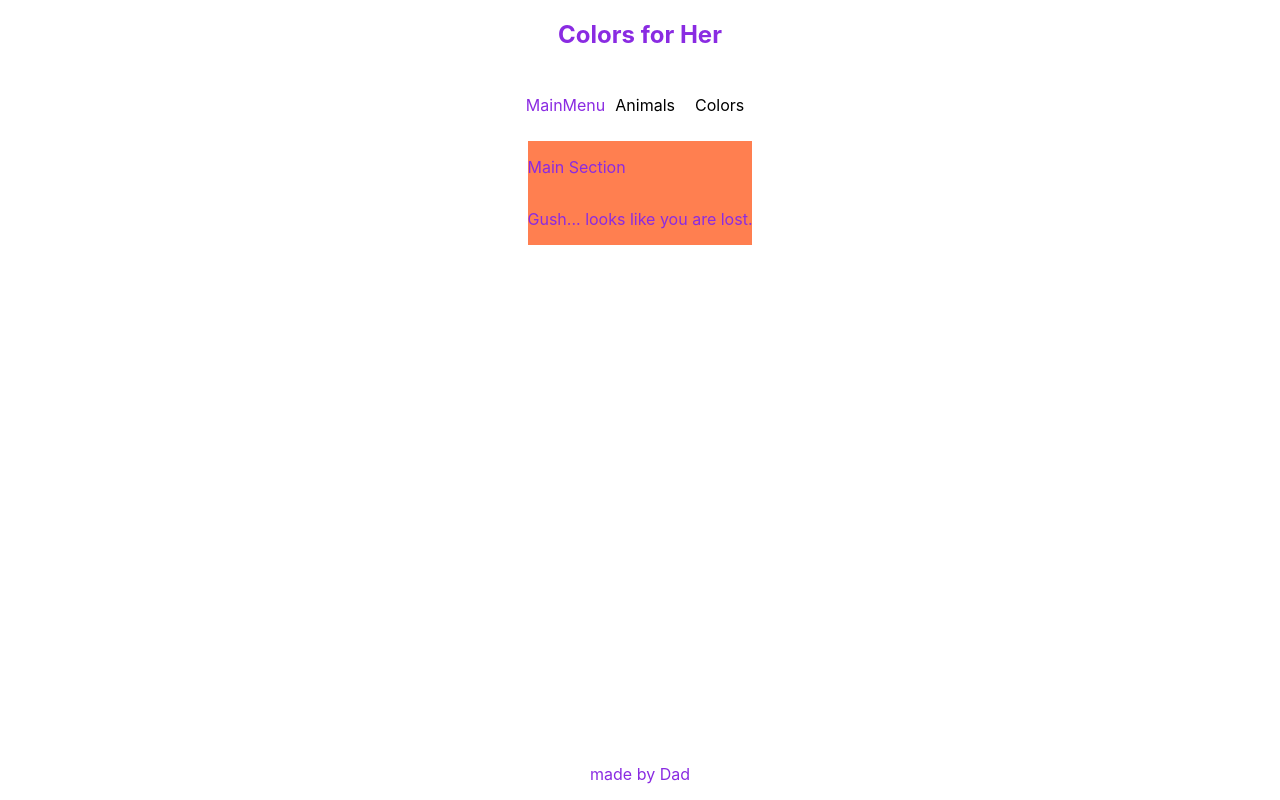
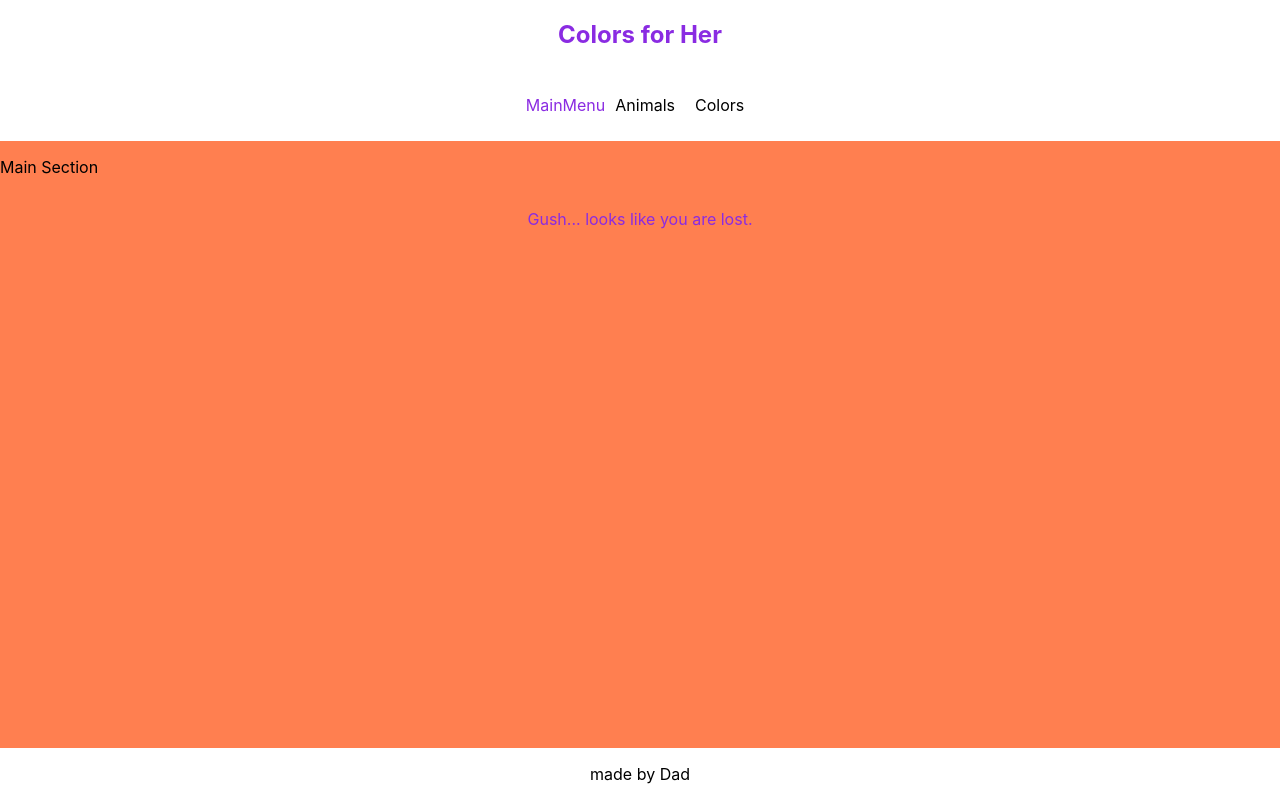
Before and after one commit to RainGray/colors-for-her, a React (Create React App) app: page /overview in a window 1280 px wide. Built offline with nearby package versions, Linux system fonts and the light colour scheme.

Commit message:
work on layout

```diff
--- a/src/App.css
+++ b/src/App.css
@@ -28,6 +28,22 @@
   color: blueviolet;
 }
 
+.layout {
+  display: flex;
+  flex-direction: column;
+  height: 100vh;
+}
+
 .main-section {
   background-color: coral;
+  flex: 1 0 auto;
 }
+
+.footer {
+  display: flex;
+  flex-direction: row;
+  justify-content: center;
+  align-items: center;
+  flex-shrink: 0;
+  margin-top: auto;
+}
--- a/src/components/features/footer/index.tsx
+++ b/src/components/features/footer/index.tsx
@@ -1,14 +1,6 @@
 export const Footer = (): JSX.Element => {
   return (
-    <div
-      className="row"
-      style={{
-        justifyContent: "center",
-        alignItems: "center",
-        position: "fixed",
-        bottom: 0,
-      }}
-    >
+    <div className="footer">
       <p> made by Dad</p>
     </div>
   );
--- a/src/components/templates/layout/index.tsx
+++ b/src/components/templates/layout/index.tsx
@@ -5,7 +5,7 @@ import { MainMenu } from "../../features/mainMenu";
 import { MainSection } from "../../pages/mainSection";
 
 export const Layout = (): JSX.Element => (
-  <div className="column">
+  <div className="layout">
     <Header />
     <MainMenu />
     <MainSection>
```
